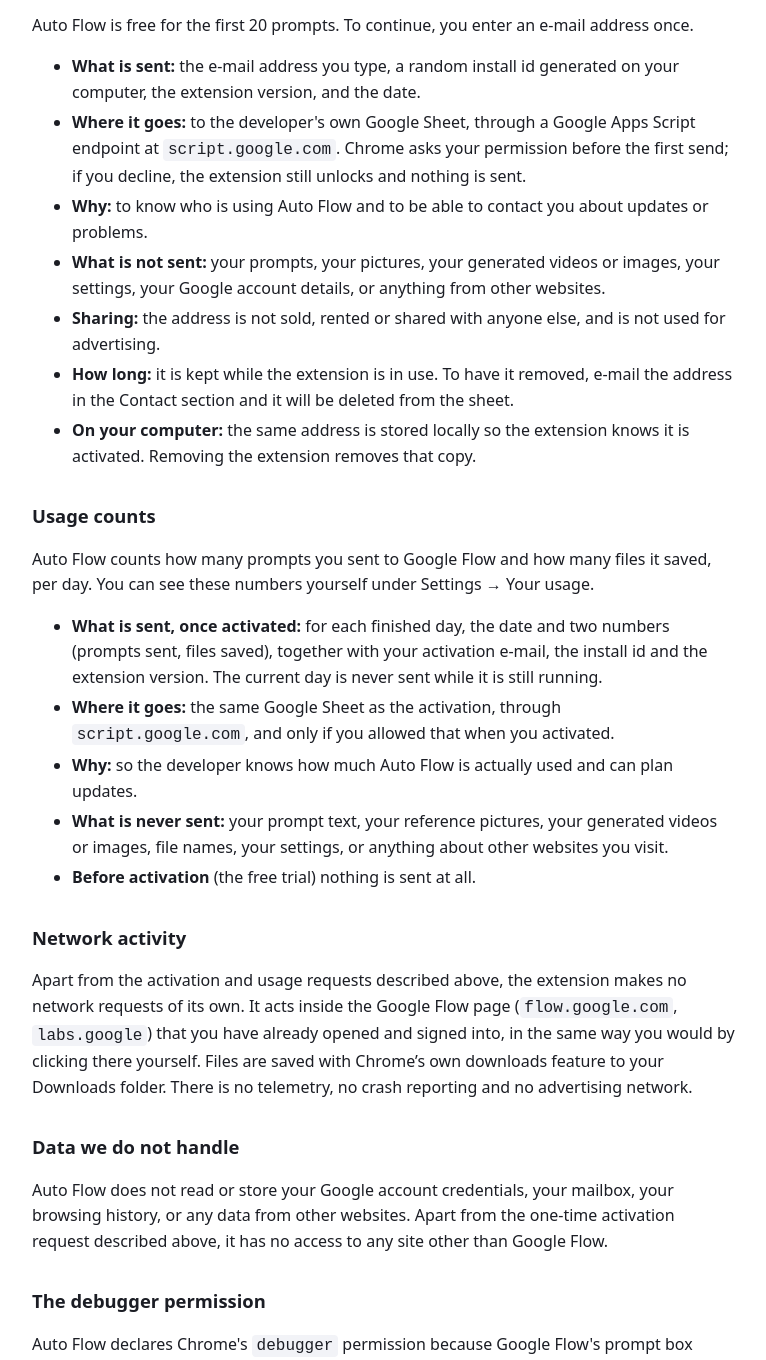
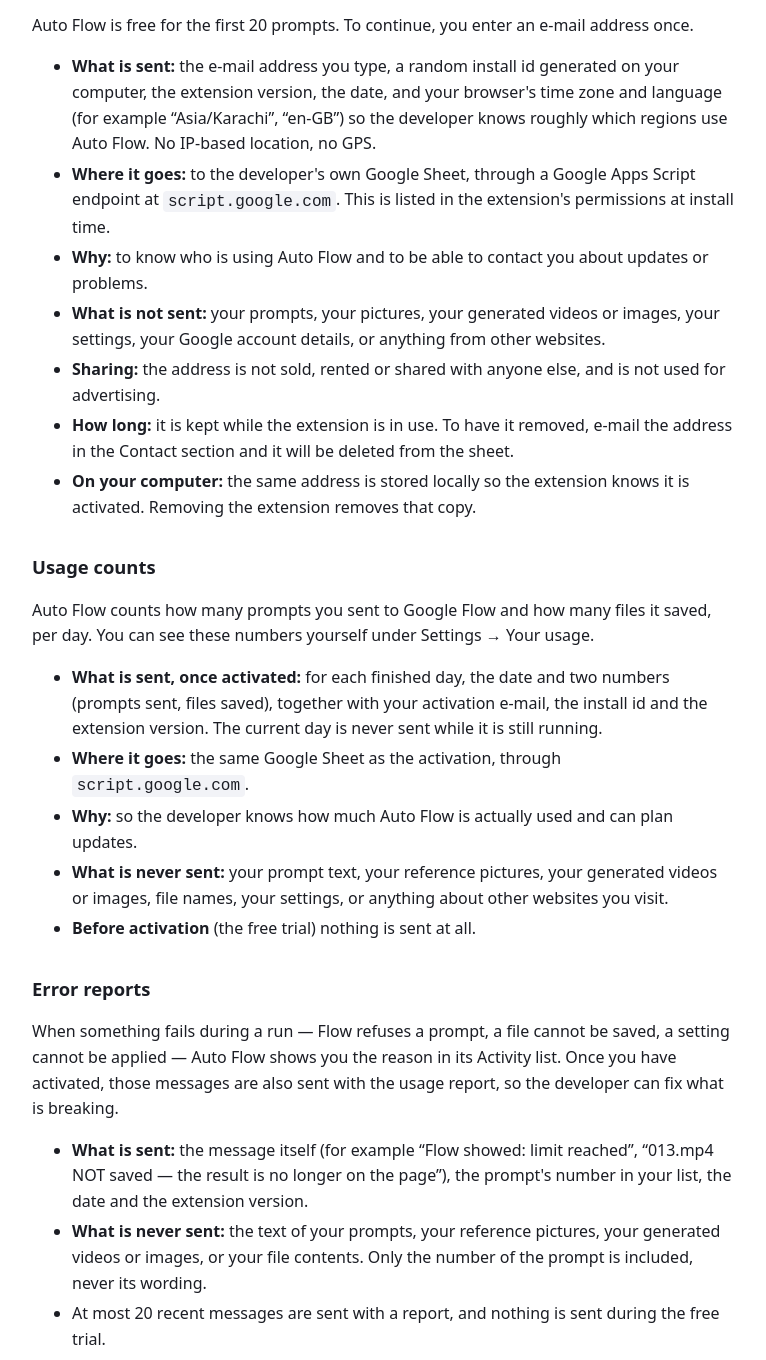
Before and after one commit to autoflowasad-dev/auto-flow-privacy, a plain HTML site: page privacy-policy.html in a window 1280 px wide. Shown: the part 791-2151 px from the top of the page, without its empty margins (256-1022 px from the left). Drawn offline with Linux system fonts and the light colour scheme.

Commit message:
Add files via upload

```diff
--- a/privacy-policy.html
+++ b/privacy-policy.html
@@ -12,11 +12,11 @@
 </head>
 <body>
 <h1>Privacy Policy — Auto Flow</h1>
-<p class="date">Extension: “Auto Flow — batch prompts for Google Flow”. Developer: Muhammad Asad. Last updated: 12 September 2026.</p>
+<p class="date">Extension: “Auto Flow — batch prompts for Google Flow”. Developer: Muhammad Asad. Last updated: 14 September 2026.</p>
 
 <h2>Short version</h2>
 <p>Your prompts, your reference pictures, your settings and the videos or images you generate never leave your computer. Auto Flow has no user accounts, no advertising and no third-party analytics, and nothing is ever sold or shared.</p>
-<p>Two things do leave your computer, and only after you choose to continue past the free trial: <strong>the e-mail address you type</strong>, and <strong>daily counts of how many prompts you ran</strong>. Both go to the developer's own Google Sheet, Chrome asks your permission first, and both are described in detail below.</p>
+<p>Three things do leave your computer, and only after you choose to continue past the free trial: <strong>the e-mail address you type</strong>, <strong>daily counts of how many prompts you ran</strong>, and <strong>the error messages Auto Flow showed you</strong> (never the prompts themselves). They go to the developer's own Google Sheet and are described in detail below.</p>
 
 <h2>What the extension stores, and where</h2>
 <ul>
@@ -29,8 +29,8 @@
 <h2>The e-mail you enter to activate</h2>
 <p>Auto Flow is free for the first 20 prompts. To continue, you enter an e-mail address once.</p>
 <ul>
-  <li><strong>What is sent:</strong> the e-mail address you type, a random install id generated on your computer, the extension version, and the date.</li>
-  <li><strong>Where it goes:</strong> to the developer's own Google Sheet, through a Google Apps Script endpoint at <code>script.google.com</code>. Chrome asks your permission before the first send; if you decline, the extension still unlocks and nothing is sent.</li>
+  <li><strong>What is sent:</strong> the e-mail address you type, a random install id generated on your computer, the extension version, the date, and your browser's time zone and language (for example “Asia/Karachi”, “en-GB”) so the developer knows roughly which regions use Auto Flow. No IP-based location, no GPS.</li>
+  <li><strong>Where it goes:</strong> to the developer's own Google Sheet, through a Google Apps Script endpoint at <code>script.google.com</code>. This is listed in the extension's permissions at install time.</li>
   <li><strong>Why:</strong> to know who is using Auto Flow and to be able to contact you about updates or problems.</li>
   <li><strong>What is not sent:</strong> your prompts, your pictures, your generated videos or images, your settings, your Google account details, or anything from other websites.</li>
   <li><strong>Sharing:</strong> the address is not sold, rented or shared with anyone else, and is not used for advertising.</li>
@@ -42,10 +42,18 @@
 <p>Auto Flow counts how many prompts you sent to Google Flow and how many files it saved, per day. You can see these numbers yourself under Settings → Your usage.</p>
 <ul>
   <li><strong>What is sent, once activated:</strong> for each finished day, the date and two numbers (prompts sent, files saved), together with your activation e-mail, the install id and the extension version. The current day is never sent while it is still running.</li>
-  <li><strong>Where it goes:</strong> the same Google Sheet as the activation, through <code>script.google.com</code>, and only if you allowed that when you activated.</li>
+  <li><strong>Where it goes:</strong> the same Google Sheet as the activation, through <code>script.google.com</code>.</li>
   <li><strong>Why:</strong> so the developer knows how much Auto Flow is actually used and can plan updates.</li>
   <li><strong>What is never sent:</strong> your prompt text, your reference pictures, your generated videos or images, file names, your settings, or anything about other websites you visit.</li>
   <li><strong>Before activation</strong> (the free trial) nothing is sent at all.</li>
+</ul>
+
+<h2>Error reports</h2>
+<p>When something fails during a run — Flow refuses a prompt, a file cannot be saved, a setting cannot be applied — Auto Flow shows you the reason in its Activity list. Once you have activated, those messages are also sent with the usage report, so the developer can fix what is breaking.</p>
+<ul>
+  <li><strong>What is sent:</strong> the message itself (for example “Flow showed: limit reached”, “013.mp4 NOT saved — the result is no longer on the page”), the prompt's number in your list, the date and the extension version.</li>
+  <li><strong>What is never sent:</strong> the text of your prompts, your reference pictures, your generated videos or images, or your file contents. Only the number of the prompt is included, never its wording.</li>
+  <li>At most 20 recent messages are sent with a report, and nothing is sent during the free trial.</li>
 </ul>
 
 <h2>Network activity</h2>
```
Also changed, not shown: index.html (+1 -1 lines).
